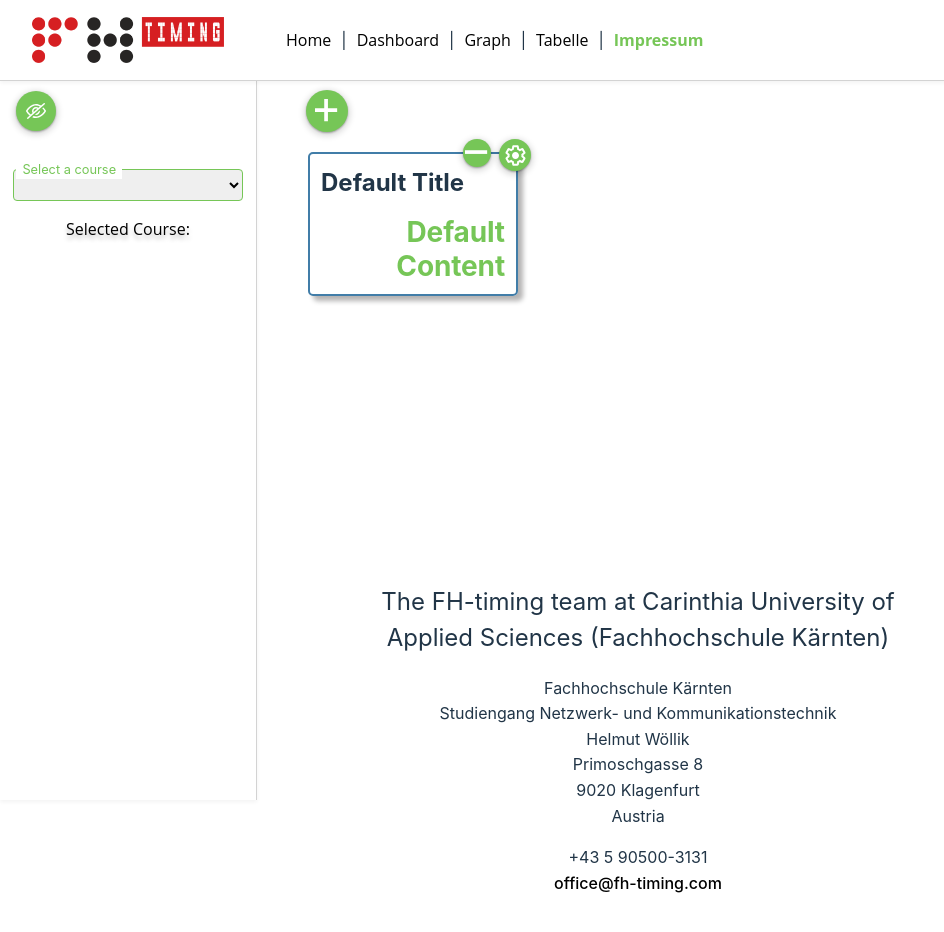
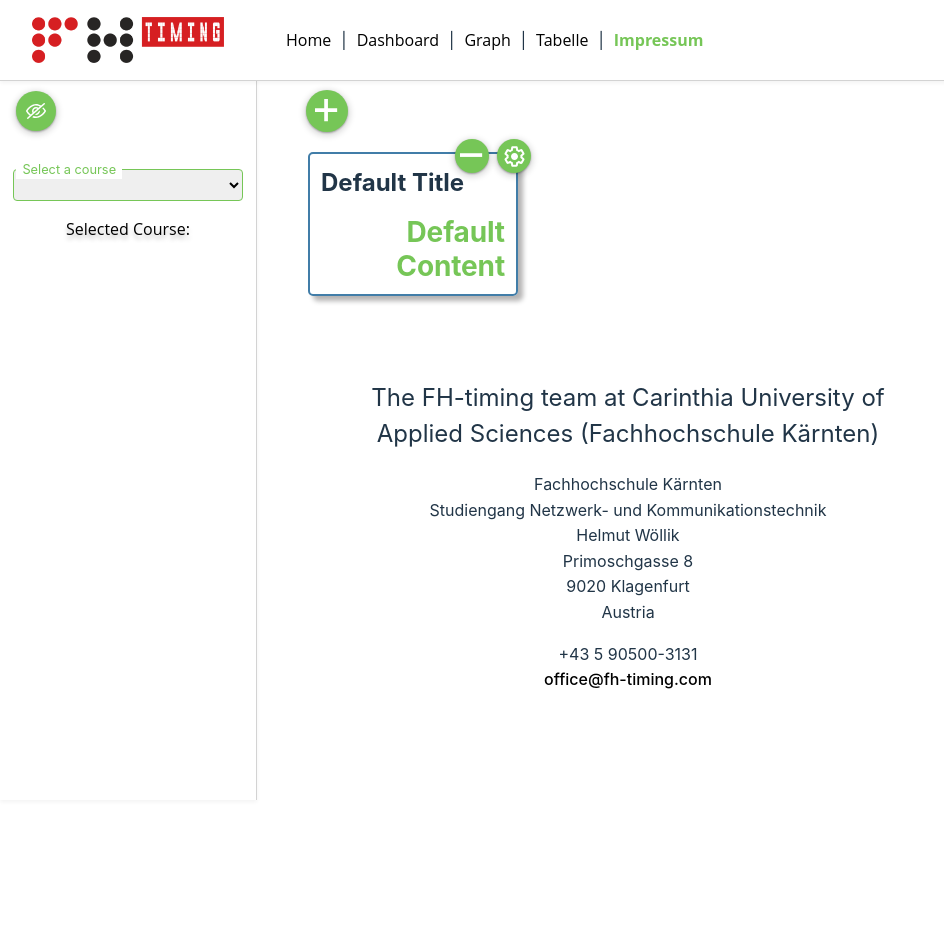
Before and after one commit to szeminator/fhtiming, a Vue app in the folder dashboard/: page /impressum in a window 1280 px wide. Shown: the top 932 px of the page, without its empty margins (0-944 px from the left). Built offline with nearby package versions, Linux system fonts and the light colour scheme.

Commit message:
schmoll adjustments to style

```diff
--- a/dashboard/src/App.vue
+++ b/dashboard/src/App.vue
@@ -1,32 +1,31 @@
 <script setup lang="ts">
 import FHTimingHeader from './views/FHTimingHeader.vue'
-import InfoBoxPercentage from './components/InfoBoxPercentage.vue';
+import InfoBox from './components/InfoBox.vue';
 import Sidebar from './views/Sidebar.vue';
 import { ref, computed } from 'vue';
 import { v4 as uuidv4 } from 'uuid'; // You might need to install uuid
 
 
 const isSidebarVisible = ref(true);
-const infoBoxPercentages = ref([{ title: "Info2" }]);
+const infoBoxes = ref([{ title: "Info2" }]);
 
 const toggleIcon = computed(() => isSidebarVisible.value ? '/hide.svg' : '/show.svg');
+const hasInfoBoxes = computed(() => infoBoxes.value.length > 0);
 
 function toggleSidebar() {
   isSidebarVisible.value = !isSidebarVisible.value;
 }
 
-function addInfoBoxPercentage() {
-  infoBoxPercentages.value.push({ id: uuidv4(), title: `Value${infoBoxPercentages.value.length + 1}` });
+function addInfoBox() {
+  infoBoxes.value.push({ id: uuidv4(), title: `Value${infoBoxes.value.length + 1}` });
 }
 
-function removeInfoBoxPercentage(id) {
-  const index = infoBoxPercentages.value.findIndex(box => box.id === id);
+function removeInfoBox(id) {
+  const index = infoBoxes.value.findIndex(box => box.id === id);
   if (index > -1) {
-    infoBoxPercentages.value.splice(index, 1);
+    infoBoxes.value.splice(index, 1);
   }
 }
-
-
 </script>
 
 <template>
@@ -38,20 +37,22 @@ function removeInfoBoxPercentage(id) {
     <Sidebar v-show="isSidebarVisible" />
   </div>
   <div :class="isSidebarVisible ? 'content-with-sidebar' : 'content-full-width'">
-    <button @click="addInfoBoxPercentage"
+    <button @click="addInfoBox"
             :class="isSidebarVisible ? 'add-button-sidebar-visible' : 'add-button-sidebar-hidden'"
             class="add-button">
       <img src="/add.svg" alt="Add" />
     </button>
     <div class="info-container">
-      <InfoBoxPercentage
-        v-for="box in infoBoxPercentages"
+      <InfoBox
+        v-for="box in infoBoxes"
         :key="box.id"
         :title="box.title"
-        @delete="() => removeInfoBoxPercentage(box.id)"
+        @delete="() => removeInfoBox(box.id)"
       />
     </div>
+    <div :class="hasInfoBoxes ? 'router-view-with-infobox' : 'router-view-no-infobox'">
    <router-view />
+    </div>
   </div>
 </template>
 
@@ -141,12 +142,14 @@ function removeInfoBoxPercentage(id) {
   left: 65px; /* Align with the content when sidebar is hidden */
 }
 
-.delete-button {
-  /* Styling for the delete button */
-  background: none;
-  border: none;
-  cursor: pointer;
-  padding: 0;
-  margin-left: -30px; /* Adjust based on your layout */
+.router-view-with-infobox {
+  /* Styling when there are InfoBoxes */
+  margin-top: 20px; /* Example value, adjust as needed */
 }
+
+.router-view-no-infobox {
+  /* Styling when there are no InfoBoxes */
+  margin-top: 120px; /* Example value, adjust as needed */
+}
+
 </style>
--- a/dashboard/src/components/InfoBoxPercentage.vue
+++ b/dashboard/src/components/InfoBox.vue
@@ -50,7 +50,9 @@ function emitDeleteEvent() {
     <button @click="emitDeleteEvent" class="delete-button">
       <img src="/delete.svg" alt="Delete" />
     </button>
-    <img src="/config.svg" alt="Config" class="config-icon" ref="configButton" @click="openModal" />
+    <button @click="openModal" class="config-icon" ref="configButton">
+      <img src="/config.svg" alt="Config" />
+    </button>
   </div>
     <h3 class="text-lg font-semibold title">{{ infoboxTitle }}</h3>
     <p class="content">{{ infoboxContent }}</p>
@@ -109,27 +111,39 @@ function emitDeleteEvent() {
   gap: 8px;
 }
 
-.delete-button {
+
+.delete-button, .config-icon {
+  display: flex;
+  justify-content: center;
+  align-items: center;
   background-color: #76C657;
   border-radius: 50%;
   padding: 4px;
-  width: 28px;
-  height: 28px;
   box-shadow: 0px 2px 6px 2px rgba(0, 0, 0, 0.15), 0px 1px 2px 0px rgba(0, 0, 0, 0.30);
   display: flex;
   justify-content: center;
   align-items: center;
 }
 
-.config-icon {
+
+/* .config-icon {
   background-color: #76C657;
   border-radius: 50%;
-  padding: 4px; /* Adjust padding to reduce size */
-  width: 24px; /* Adjusted width */
-  height: 24px; /* Adjusted height */
+  padding: 4px;
+  width: 24px;
+  height: 24px;
   box-shadow: 0px 2px 6px 2px rgba(0, 0, 0, 0.15), 0px 1px 2px 0px rgba(0, 0, 0, 0.30);
   display: flex;
   justify-content: center;
   align-items: center;
+} */
+
+.delete-button img, .config-icon img {
+  display: block;
+  margin: auto; /* This centers the image within the flex container */
+  width: 24px; /* Adjust if necessary */
+  height: 24px; /* Adjust if necessary */
 }
+
+
   </style>
--- a/dashboard/src/views/Impressum.vue
+++ b/dashboard/src/views/Impressum.vue
@@ -20,7 +20,6 @@
 
 <style scoped>
 .impressum {
-    display: flex;
     justify-content: center;
     align-items: center;
     height: 100vh;
```
Also changed, not shown: dashboard/public/config.svg.
